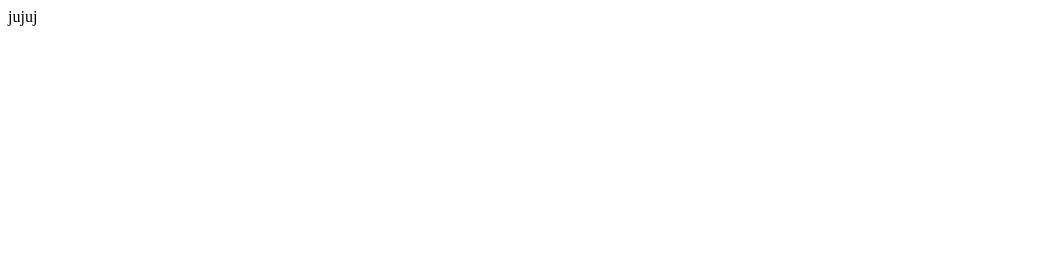
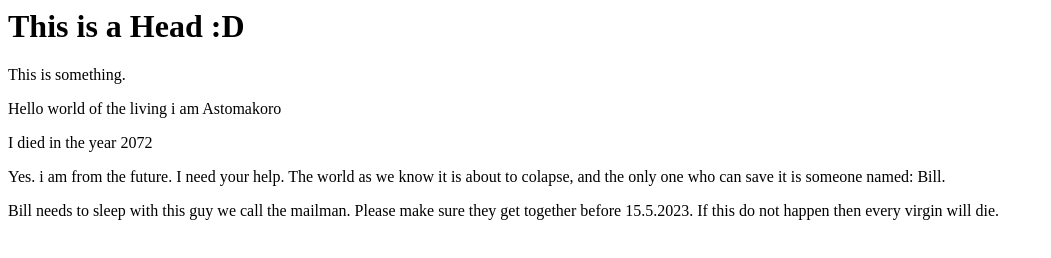
Before and after one commit to Oteren/nettside, a plain HTML site: page index.html in a window 1280 px wide. Shown: the whole page, without its empty margins (0-1051 px from the left). Drawn offline with Linux system fonts and the light colour scheme.

Commit message:
Update index.html

```diff
--- a/index.html
+++ b/index.html
@@ -1,2 +1,16 @@
+<html>
+<head>
+<title>YOpe</title>
+</head>
+<body>
 
-jujuj
+<h1>This is a Head :D</h1>
+<p>This is something.</p>
+
+</body>
+</html>
+
+<p>Hello world of the living i am Astomakoro</p>
+<p>I died in the year 2072</p>
+<p>Yes. i am from the future. I need your help. The world as we know it is about to colapse, and the only one who can save it is someone named: Bill.</p>
+<p>Bill needs to sleep with this guy we call the mailman. Please make sure they get together before 15.5.2023. If this do not happen then every virgin will die.</p>
```
